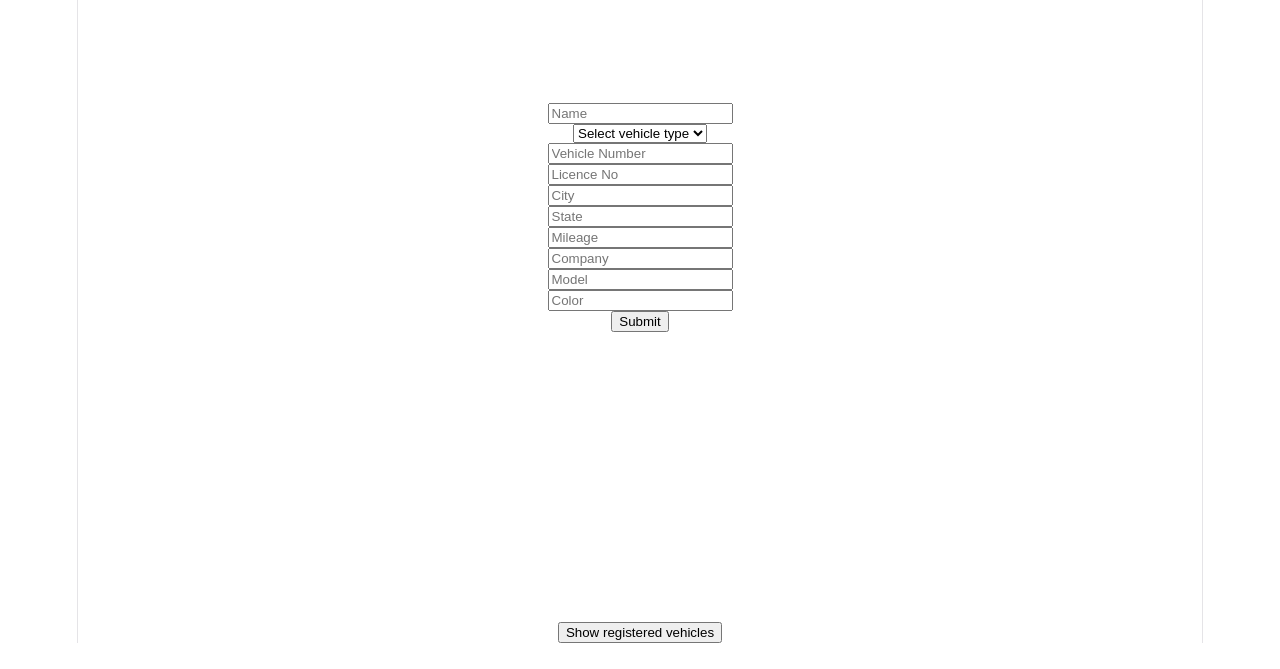
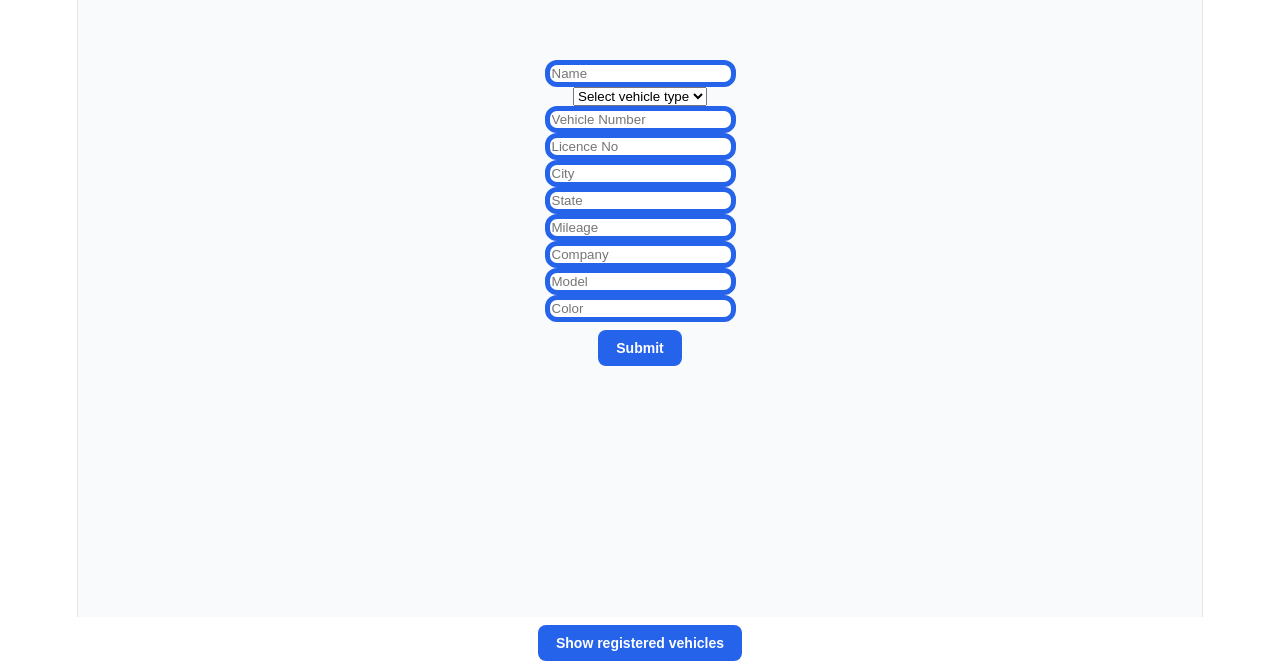
Before and after one commit to PChaudhary0403/RideBookingSystem, a React (Vite) app in the folder Frontend/UI/: page /vehicle/register in a window 1280 px wide. Shown: the part 183-852 px from the top of the page. Before the commit the page ends 826 px from the top, so only its background shows below. Built offline with nearby package versions, Linux system fonts and the light colour scheme; no server answers.

Commit message:
change in ui

```diff
--- a/Frontend/UI/src/pages/Drivers/DriverRegistration.tsx
+++ b/Frontend/UI/src/pages/Drivers/DriverRegistration.tsx
@@ -10,6 +10,17 @@ const[email,setEmail]=useState("")
 const[password,setPassword]=useState("")
 const[checkpassword,setCheck]=useState("")
 const[status,setStatus]=useState(false)
+const buttonStyle = {
+    backgroundColor: "#2563EB",
+    color: "white",
+    border: "none",
+    borderRadius: "8px",
+    padding: "10px 18px",
+    cursor: "pointer",
+    fontSize: "14px",
+    fontWeight: "600",
+    margin: "8px",
+  };
 useEffect(()=>{
     if(status==true){
         alert("Registered Sucessfully!!")
@@ -53,20 +64,20 @@ function Switch_to_login(){
 return(
     <>
     <div style={{display:"flex",alignItems:"center",justifyContent:"center",height:"100vh"}}>
-        <div>
+        <div style={{width: "100%",height: "100vh",backgroundColor: "#F8FAFC"}}>
             <form onSubmit={Submit} style={{display:"flex",flexDirection:"column",gap:"2px"}}>
-            <input placeholder="name" value={name} onChange={(e)=>setName(e.target.value)}/>
-            <input placeholder="surname" value={surname} onChange={(e)=>setSurname(e.target.value)}/>
-            <input placeholder="address" value={address} onChange={(e)=>setAddress(e.target.value)}/>
-            <input placeholder="licenceno" value={licenceno} onChange={(e)=>setLicenseNo(e.target.value)}/>
-            <input placeholder="phone" value={phone} onChange={(e)=>setPhone(e.target.value)}/>
-            <input placeholder="email" value={email} onChange={(e)=>setEmail(e.target.value)}/>
-            <input placeholder="password" value={password} onChange={(e)=>setPassword(e.target.value)}/>
-            <input placeholder="check password" value={checkpassword} onChange={(e)=>setCheck(e.target.value)}/>
-            <button type="button" onClick={Submit}>Register yourself as a driver</button>
+            <input style={{border:"5px solid #2563EB",borderRadius:"12px"}} placeholder="name" value={name} onChange={(e)=>setName(e.target.value)}/>
+            <input style={{border:"5px solid #2563EB",borderRadius:"12px"}} placeholder="surname" value={surname} onChange={(e)=>setSurname(e.target.value)}/>
+            <input style={{border:"5px solid #2563EB",borderRadius:"12px"}} placeholder="address" value={address} onChange={(e)=>setAddress(e.target.value)}/>
+            <input style={{border:"5px solid #2563EB",borderRadius:"12px"}} placeholder="licenceno" value={licenceno} onChange={(e)=>setLicenseNo(e.target.value)}/>
+            <input style={{border:"5px solid #2563EB",borderRadius:"12px"}} placeholder="phone" value={phone} onChange={(e)=>setPhone(e.target.value)}/>
+            <input style={{border:"5px solid #2563EB",borderRadius:"12px"}} placeholder="email" value={email} onChange={(e)=>setEmail(e.target.value)}/>
+            <input style={{border:"5px solid #2563EB",borderRadius:"12px"}} placeholder="password" value={password} onChange={(e)=>setPassword(e.target.value)}/>
+            <input style={{border:"5px solid #2563EB",borderRadius:"12px"}} placeholder="check password" value={checkpassword} onChange={(e)=>setCheck(e.target.value)}/>
+            <button type="button" style={buttonStyle} onClick={Submit}>Register yourself as a driver</button>
             </form>
             <div>
-            <button onClick={Switch_to_login}>Login as a Driver</button>
+            <button style={buttonStyle} onClick={Switch_to_login}>Login as a Driver</button>
             </div>
         </div>
     </div>
--- a/Frontend/UI/src/pages/Drivers/VehicleRegistration.tsx
+++ b/Frontend/UI/src/pages/Drivers/VehicleRegistration.tsx
@@ -12,6 +12,17 @@ function VehicleRegistration(){
     const[model,setModel]=useState("")
     const[color,setColor]=useState("")
     const[status,setStatus]=useState(false)
+    const buttonStyle = {
+        backgroundColor: "#2563EB",
+        color: "white",
+        border: "none",
+        borderRadius: "8px",
+        padding: "10px 18px",
+        cursor: "pointer",
+        fontSize: "14px",
+        fontWeight: "600",
+        margin: "8px",
+      };
     // const driver_id=Number(localStorage.getItem("driver_id"))
     const navigate=useNavigate()
     useEffect(()=>{
@@ -60,10 +71,10 @@ function VehicleRegistration(){
     }
 
 return(<>
-<div>
-    <div>
+<div style={{display:"flex",alignItems:"center",justifyContent:"center",height:"100vh"}}>
+    <div style={{width: "100%",height: "100vh",backgroundColor: "#F8FAFC"}}>
         <form onSubmit={Submit} style={{display:"flex",flexDirection:"column",alignItems:"center",justifyContent:"center",height:"100vh"}}>
-            <input placeholder="Name" value={name} onChange={(e)=>setName(e.target.value)}></input>
+            <input style={{border:"5px solid #2563EB",borderRadius:"12px"}} placeholder="Name" value={name} onChange={(e)=>setName(e.target.value)}></input>
             <select value={vehicle_type} onChange={(e) => setType(e.target.value)}>
                         <option value="">Select vehicle type</option>
                         <option value="Bike">Bike</option>
@@ -74,17 +85,17 @@ return(<>
                         <option value="Mini Bus">Mini Bus</option>
                         <option value="Bus">Bus</option>
             </select>
-            <input placeholder="Vehicle Number" value={registration_number} onChange={(e)=>setNumber(e.target.value)}></input>
-            <input placeholder="Licence No" value={associated_licence} onChange={(e)=>setLicence(e.target.value)}/>
-            <input placeholder="City" value={city} onChange={(e)=>setCity(e.target.value)}></input>
-            <input placeholder="State" value={state} onChange={(e)=>setState(e.target.value)}></input>
-            <input type="number" placeholder="Mileage" value={mileage} onChange={(e)=>setMileage(e.target.value)}></input>
-            <input placeholder="Company" value={parent_company} onChange={(e)=>setCompany(e.target.value)}></input>
-            <input placeholder="Model" value={model} onChange={(e)=>setModel(e.target.value)}></input>
-            <input placeholder="Color" value={color} onChange={(e)=>setColor(e.target.value)}></input>
-            <button type="button" onClick={Submit}>Submit</button>
+            <input style={{border:"5px solid #2563EB",borderRadius:"12px"}} placeholder="Vehicle Number" value={registration_number} onChange={(e)=>setNumber(e.target.value)}></input>
+            <input style={{border:"5px solid #2563EB",borderRadius:"12px"}} placeholder="Licence No" value={associated_licence} onChange={(e)=>setLicence(e.target.value)}/>
+            <input style={{border:"5px solid #2563EB",borderRadius:"12px"}} placeholder="City" value={city} onChange={(e)=>setCity(e.target.value)}></input>
+            <input style={{border:"5px solid #2563EB",borderRadius:"12px"}} placeholder="State" value={state} onChange={(e)=>setState(e.target.value)}></input>
+            <input style={{border:"5px solid #2563EB",borderRadius:"12px"}} type="number" placeholder="Mileage" value={mileage} onChange={(e)=>setMileage(e.target.value)}></input>
+            <input style={{border:"5px solid #2563EB",borderRadius:"12px"}} placeholder="Company" value={parent_company} onChange={(e)=>setCompany(e.target.value)}></input>
+            <input style={{border:"5px solid #2563EB",borderRadius:"12px"}} placeholder="Model" value={model} onChange={(e)=>setModel(e.target.value)}></input>
+            <input style={{border:"5px solid #2563EB",borderRadius:"12px"}} placeholder="Color" value={color} onChange={(e)=>setColor(e.target.value)}></input>
+            <button style={buttonStyle} type="button" onClick={Submit}>Submit</button>
         </form>
-        <button onClick={showVehicles}>Show registered vehicles</button>
+        <button style={buttonStyle} onClick={showVehicles}>Show registered vehicles</button>
     </div>
 </div>
 </>)
```
